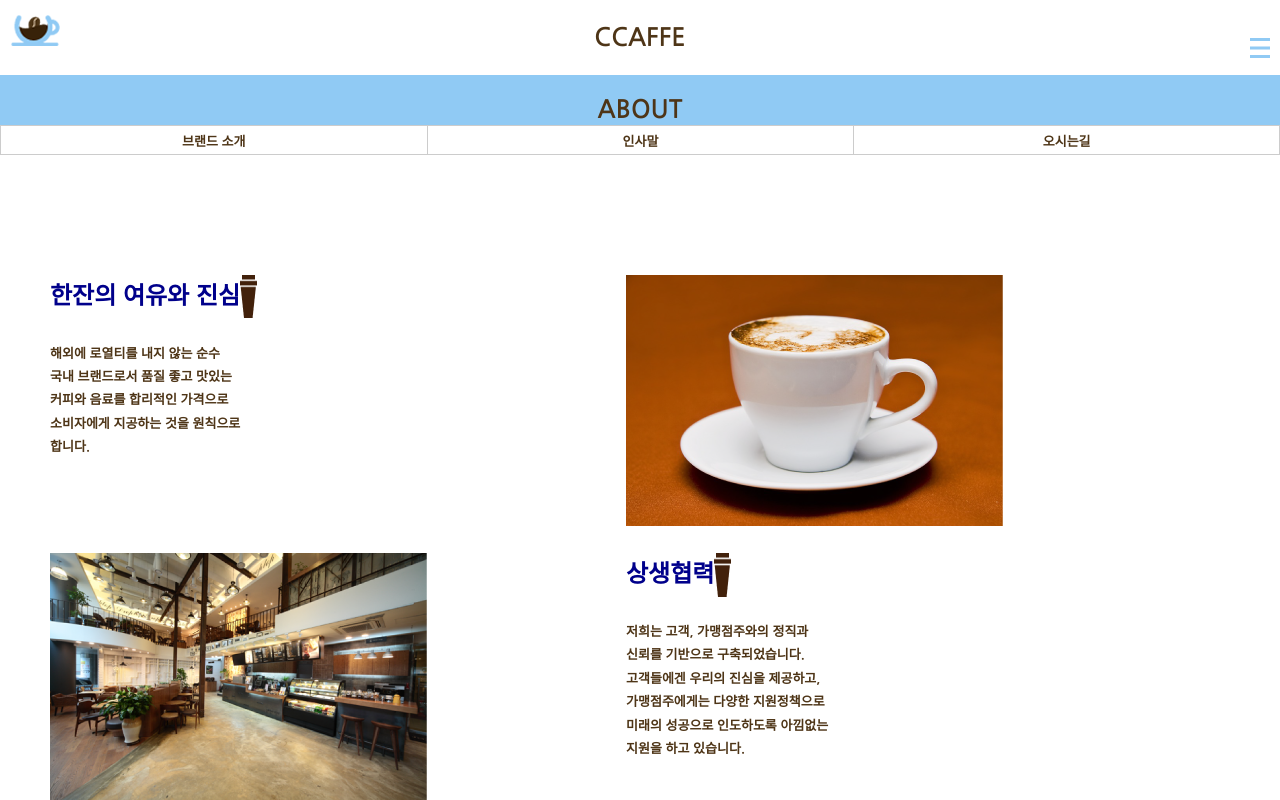
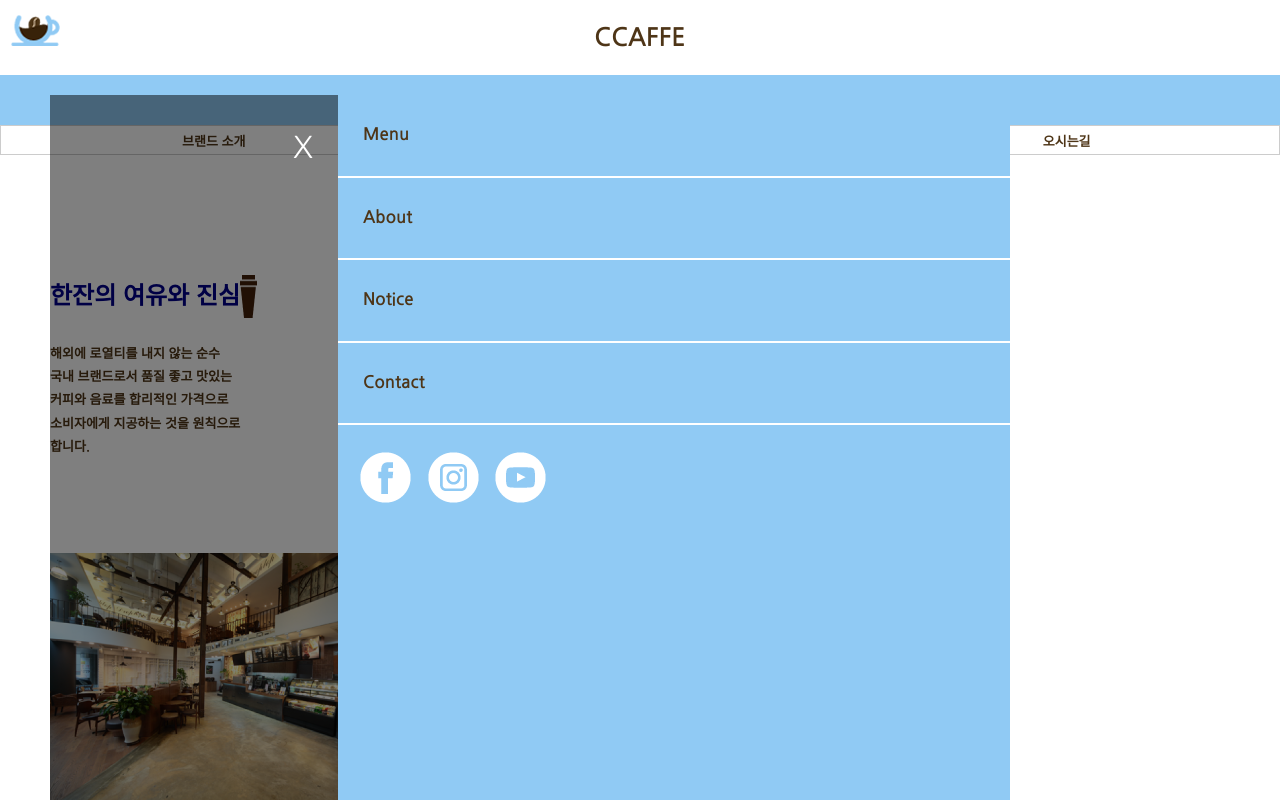
Before and after one commit to builtpk/ccaffe, a plain HTML site: page about.html in a window 1280 px wide. Both pictures are taken after a click on the element 1260 px from the left and 48 px from the top of the page. Shown: the top 800 px of the page. Drawn offline with Linux system fonts and the light colour scheme.

Commit message:
Add files via upload

```diff
--- a/about.html
+++ b/about.html
@@ -13,8 +13,8 @@
     <link href="https://fonts.googleapis.com/css?family=Nanum+Gothic:400,700,800&display=swap&subset=korean" rel="stylesheet">
     <!-- ==스크립트== -->
     <script src="js/jquery-3.4.1.min.js"></script>
-    <script>
-    </script>
+    <script src="js/notice.js"></script>
+
     <!-- ===css스타일=== -->
     <link rel="stylesheet" href="css/reset.css">
     <link rel="stylesheet" href="css/notice.css">
@@ -144,6 +144,22 @@
                     <img src="images/beans3.png" alt="원두사진">
                 </div>
             </div>
+            <div>
+                <nav class="menu_nav clearfix">
+                    <ul>
+                        <li><span class="close">X</span></li>
+                        <li><a href="menu.html">Menu</a></li>
+                        <li><a href="about.html">About</a></li>
+                        <li><a href="notice.html">Notice</a></li>
+                        <li><a href="contact1.html">Contact</a></li>
+                        <div class="sns_logo">
+                            <a href="#"><img src="images/sns_facebook.png" alt="facebook"></a>
+                            <a href="#"><img src="images/sns_instagram.png" alt="instagram"></a>
+                            <a href="#"><img src="images/sns_youtube.png" alt="youtube"></a>
+                        </div>
+                    </ul>
+                </nav>
+            </div>
         </section>
 
     </div>
```
Also changed, not shown: about2.html (+18 -3 lines), about3.html (+17 -3 lines).
